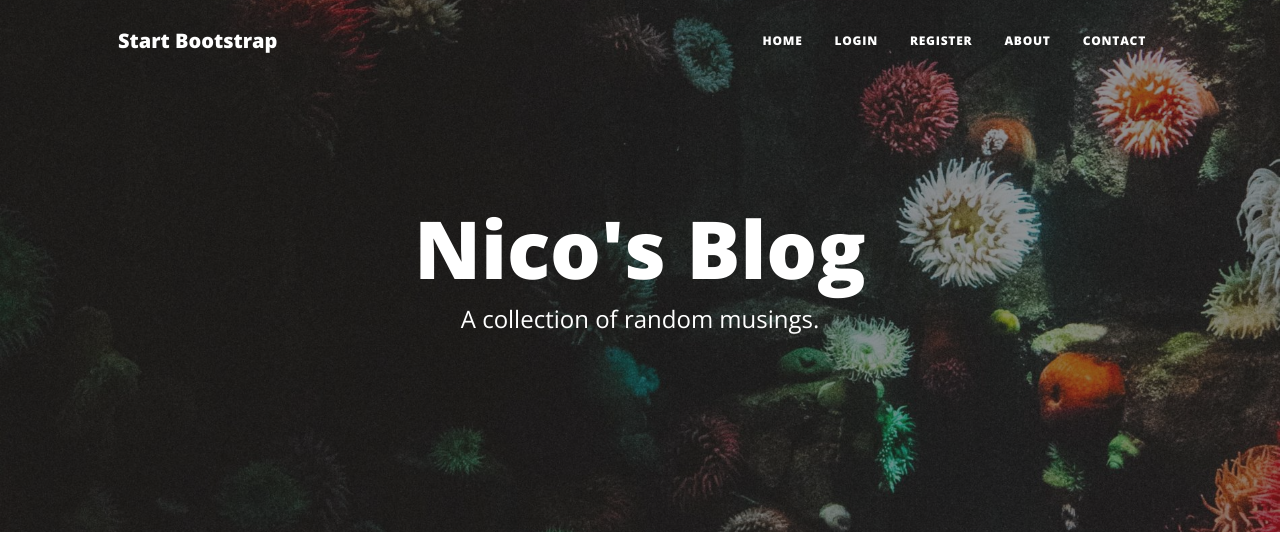
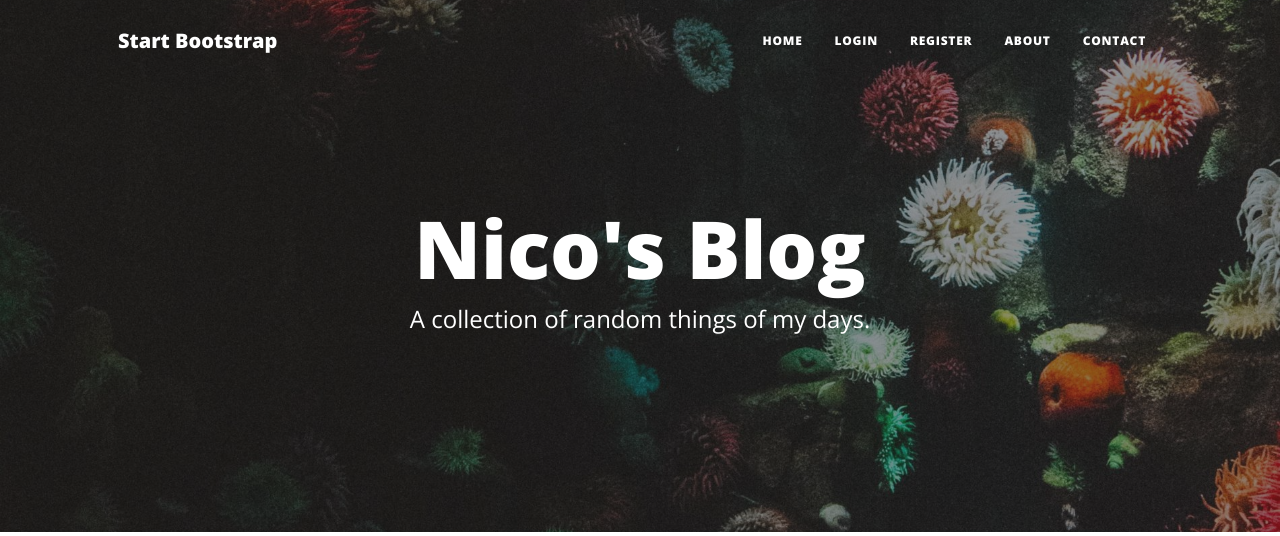
Before and after one commit to nico-Zero/Blogs, a Flask app: page / in a window 1280 px wide. Shown: the top 536 px of the page. Run offline with Flask 3, Linux system fonts and the light colour scheme; data that the repository does not hold is empty; some libraries are stand-ins or nearby versions.

Commit message:
updating

```diff
--- a/templates/index.html
+++ b/templates/index.html
@@ -7,7 +7,7 @@
       <div class="col-md-10 col-lg-8 col-xl-7">
         <div class="site-heading">
           <h1>Nico's Blog</h1>
-          <span class="subheading">A collection of random musings.</span>
+          <span class="subheading">A collection of random things of my days.</span>
         </div>
       </div>
     </div>
```
